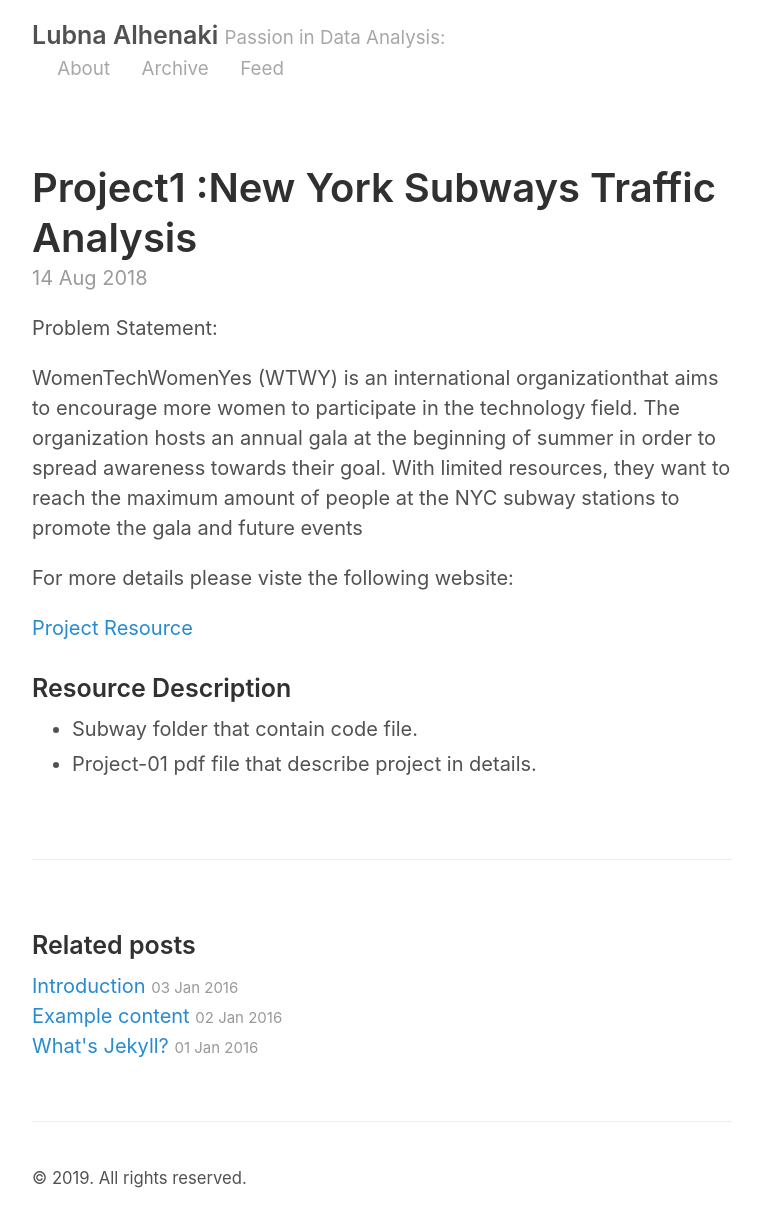
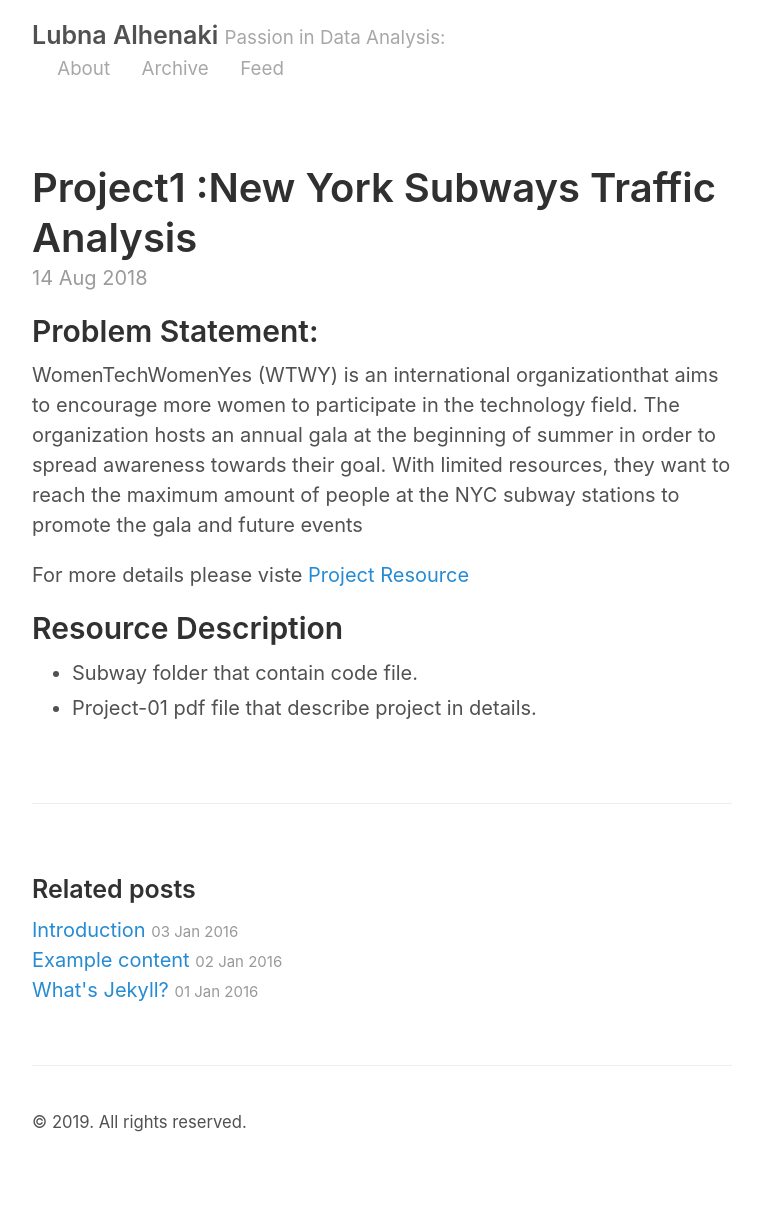
Before and after one commit to LubnaAlhenaki/LubnaAlhenaki.github.io, a Jekyll site: the page built from _posts/2018-08-14-Testing-Local-Images.md, in a window 1280 px wide. Shown: the whole page, without its empty margins (258-1021 px from the left). Built offline with Jekyll 4.4.1, drawn with Linux system fonts in a browser that asks for light colours; after the commit the page ends 1176 px from its top, so only the background shows below that.

Commit message:
Update 2018-08-14-Testing-Local-Images.md

```diff
--- a/_posts/2018-08-14-Testing-Local-Images.md
+++ b/_posts/2018-08-14-Testing-Local-Images.md
@@ -7,18 +7,16 @@
 
 
 
-Problem Statement:
+## Problem Statement:
 
 WomenTechWomenYes (WTWY) is an international organizationthat aims to encourage more women to participate in the technology field. The organization hosts an annual gala at the beginning of summer in order to spread awareness towards their goal. With limited resources, they want to reach the maximum amount of people at the NYC subway stations to promote the gala and future events
 
 
 
-For more details please viste the following website:
-
-[Project Resource](https://github.com/thisismetis/sa19_ds1/tree/master/student_work/project1/team4)
+For more details please viste [Project Resource](https://github.com/thisismetis/sa19_ds1/tree/master/student_work/project1/team4)
 
 
 
-### Resource Description
+## Resource Description
 * Subway folder that contain code file.
 * Project-01 pdf file that describe project in details.
```
